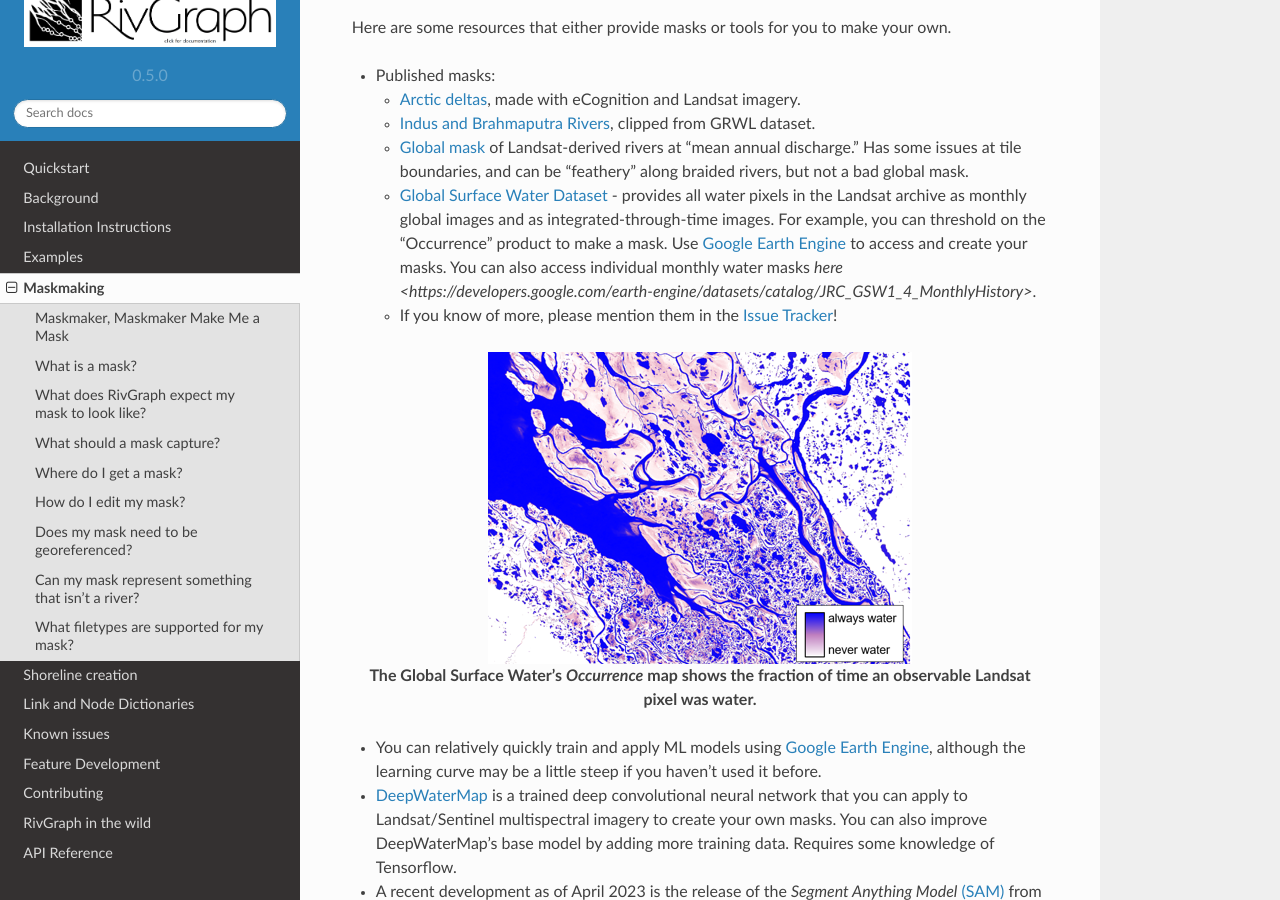
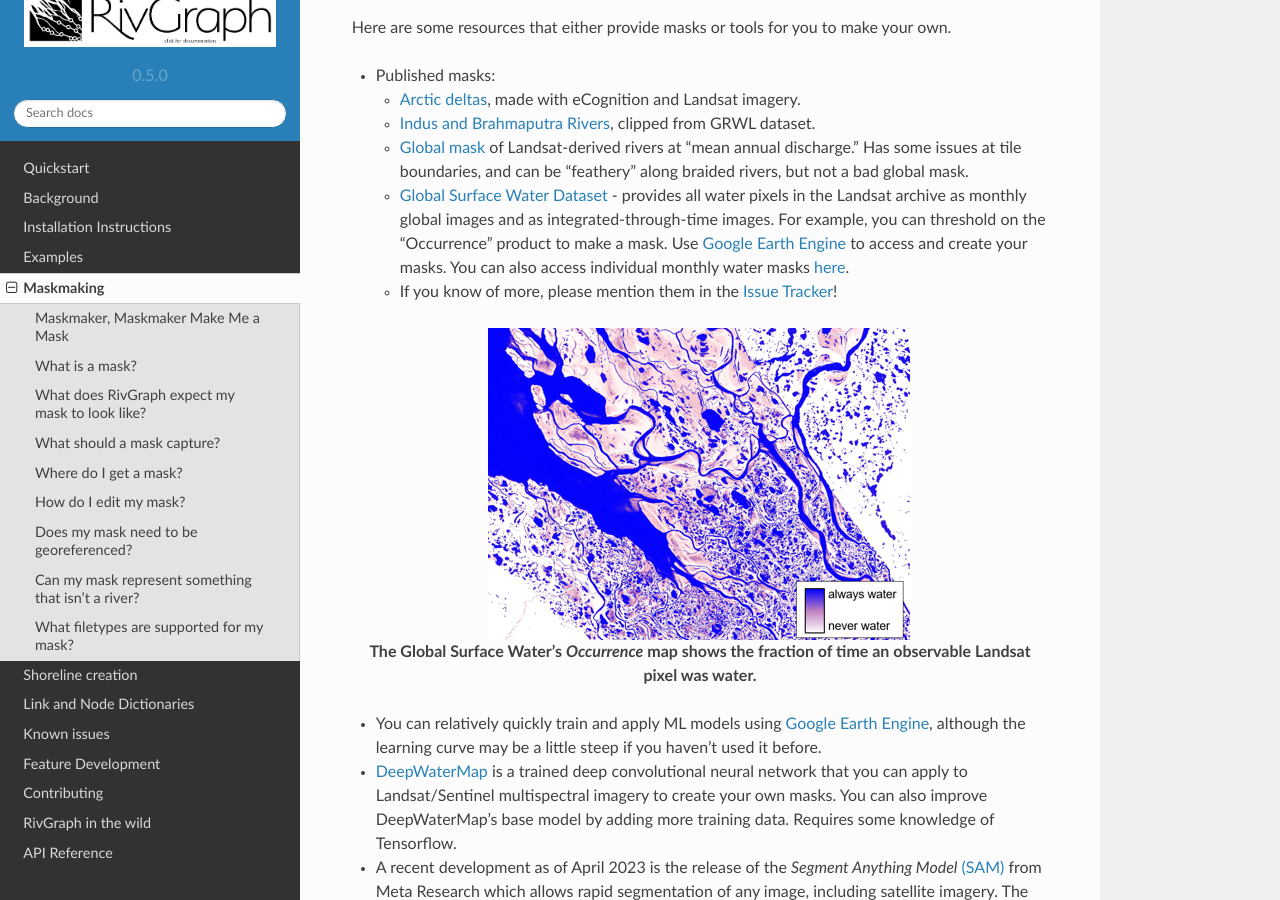
Before and after one commit to VeinsOfTheEarth/RivGraph, a Sphinx documentation site: the page built from docs/source/maskmaking/index.rst, in a window 1280 px wide and 900 px high, scrolled down 3285 px. Built offline with Sphinx 7.4.7 and the Read the Docs theme 2.0.0, drawn with Linux system fonts in a browser that asks for light colours.

Commit message:
fix maskmaking doc

```diff
--- a/docs/source/maskmaking/index.rst
+++ b/docs/source/maskmaking/index.rst
@@ -106,7 +106,7 @@ Here are some resources that either provide masks or tools for you to make your
   - `Arctic deltas <https://data.ess-dive.lbl.gov/view/doi:10.15485/1505624>`_, made with eCognition and Landsat imagery.
   - `Indus and Brahmaputra Rivers <https://esurf.copernicus.org/articles/8/87/2020/#section6>`_, clipped from GRWL dataset.
   - `Global mask <https://zenodo.org/record/1297434>`_ of Landsat-derived rivers at "mean annual discharge." Has some issues at tile boundaries, and can be "feathery" along braided rivers, but not a bad global mask.
-  - `Global Surface Water Dataset <https://global-surface-water.appspot.com/>`_ - provides all water pixels in the Landsat archive as monthly global images and as integrated-through-time images. For example, you can threshold on the "Occurrence" product to make a mask. Use `Google Earth Engine <https://developers.google.com/earth-engine/datasets/catalog/JRC_GSW1_4_GlobalSurfaceWater>`_ to access and create your masks. You can also access individual monthly water masks `here <https://developers.google.com/earth-engine/datasets/catalog/JRC_GSW1_4_MonthlyHistory>`.
+  - `Global Surface Water Dataset <https://global-surface-water.appspot.com/>`_ - provides all water pixels in the Landsat archive as monthly global images and as integrated-through-time images. For example, you can threshold on the "Occurrence" product to make a mask. Use `Google Earth Engine <https://developers.google.com/earth-engine/datasets/catalog/JRC_GSW1_4_GlobalSurfaceWater>`_ to access and create your masks. You can also access individual monthly water masks `here <https://developers.google.com/earth-engine/datasets/catalog/JRC_GSW1_4_MonthlyHistory>`_.
   - If you know of more, please mention them in the `Issue Tracker <https://github.com/VeinsOfTheEarth/RivGraph/issues>`_!
 
 .. image:: ../../images/jrc_mackenzie.PNG
```
